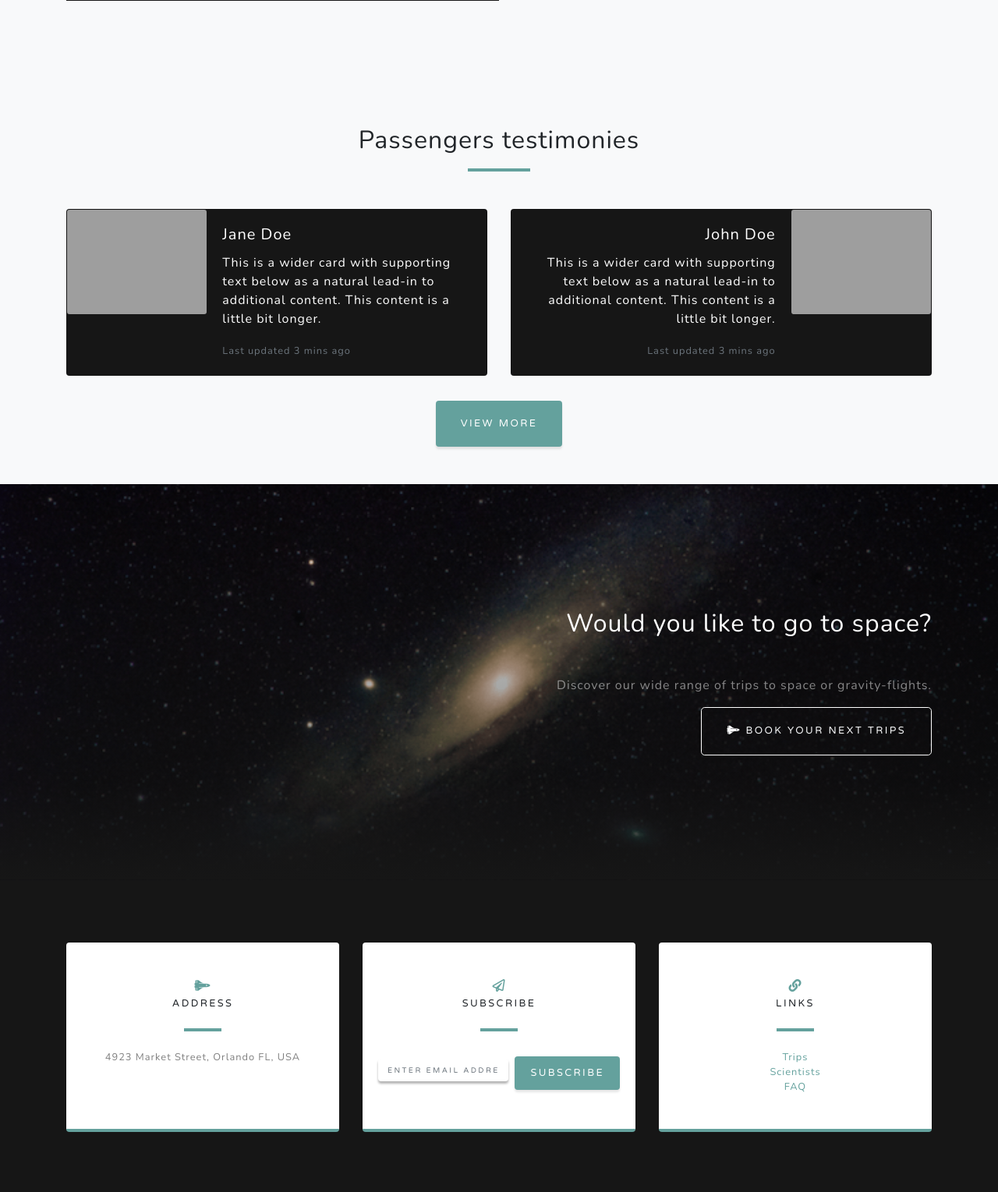
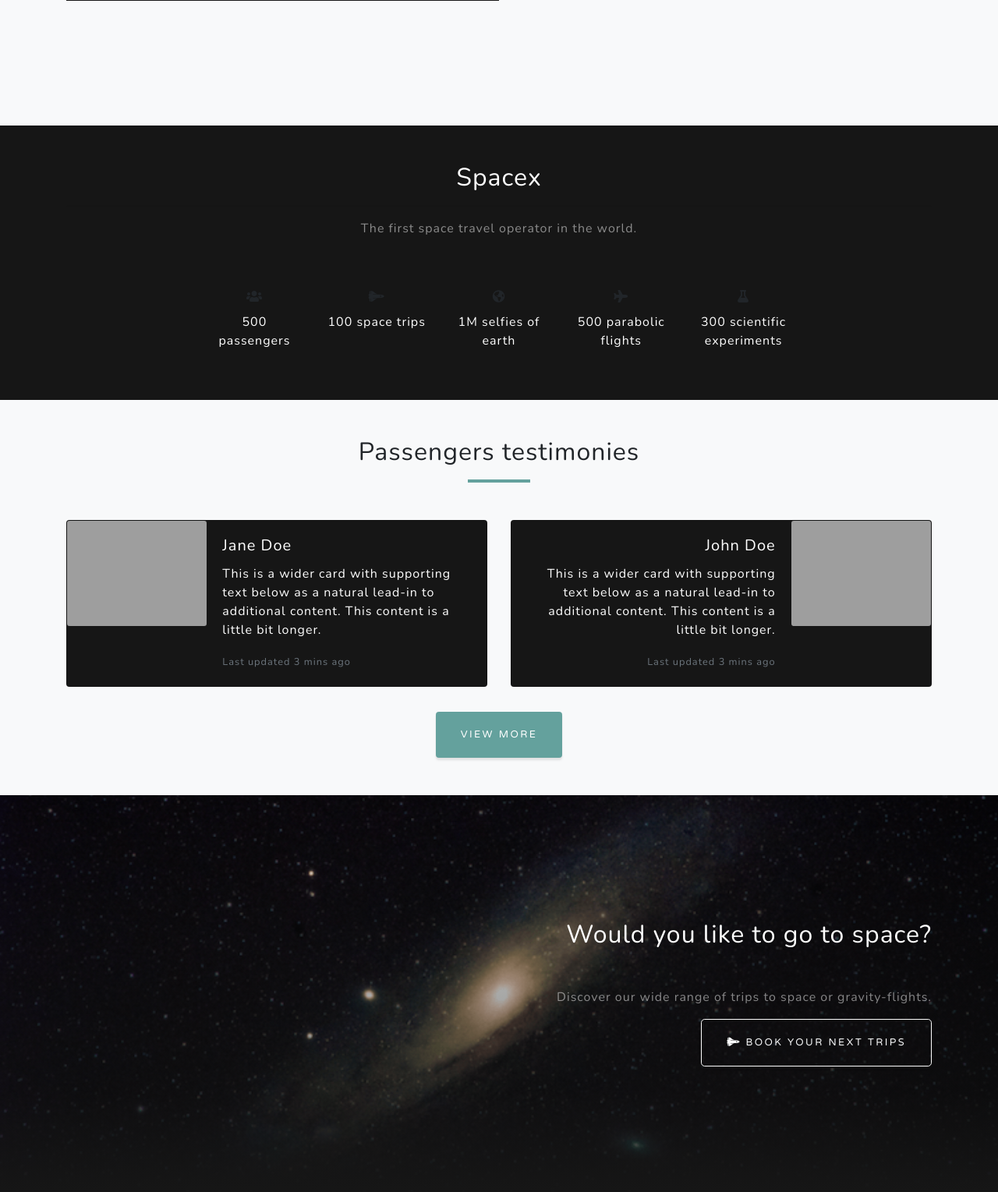
Before and after one commit to AlexiaDelorme/project-spacex, a Django app: page / in a window 1280 px wide. Shown: the part 2904-4433 px from the top of the page at 78% size. Run offline with Django 3.2, Linux system fonts and the light colour scheme; some libraries are stand-ins or nearby versions; grey boxes are pictures that could not be loaded.

Commit message:
Added stat section to home page

```diff
--- a/main_pages/templates/home.html
+++ b/main_pages/templates/home.html
@@ -84,11 +84,56 @@
 	</div>
 </section>
 
+<!-- Stat Section -->
+<section id="stat" class="stat-section bg-black">
+	<div class="container">
+		<div class="row">
+
+            <div class="col-12 mt-5 mb-5 text-center">
+                <h2 class="text-white mb-3">Spacex</h2>
+                <hr class="d-none d-lg-block mb-3">
+                <p class="text-white-50">The first space travel operator in the world.</p>
+            </div>
+
+            <div class="row justify-content-center mx-auto mb-5">
+
+                <div class="col-12 col-md-6 col-lg-2 text-center">
+                    <i class="fas fa-users stat-icon"></i>
+                    <p class="text-white mt-2">500 passengers</p>
+                </div>
+
+                <div class="col-12 col-md-6 col-lg-2 text-center">
+                    <i class="fas fa-space-shuttle stat-icon"></i>
+                    <p class="text-white mt-2">100 space trips</p>
+                </div>
+
+                <div class="col-12 col-md-6 col-lg-2 text-center">
+                    <i class="fas fa-globe-americas stat-icon"></i>
+                    <p class="text-white mt-2">1M selfies of earth</p>
+                </div>
+
+                <div class="col-12 col-md-6 col-lg-2 text-center">
+                    <i class="fas fa-plane stat-icon"></i>
+                    <p class="text-white mt-2">500 parabolic flights</p>
+                </div>
+
+                <div class="col-12 col-md-6 col-lg-2 text-center">
+                    <i class="fas fa-flask stat-icon"></i>
+                    <p class="text-white mt-2">300 scientific experiments</p>
+                </div>
+
+            </div>
+
+		</div>
+
+    </div>
+</section>
+
 <section id="testimony" class="testimony-section bg-light">
 	<div class="container">
         <div class="row">
 
-            <div class="col-12 mb-5 text-center">
+            <div class="col-12 mt-5 mb-5 text-center">
                 <h2>Passengers testimonies</h2>
                 <hr class="d-none d-lg-block mb-0">
             </div>
```
